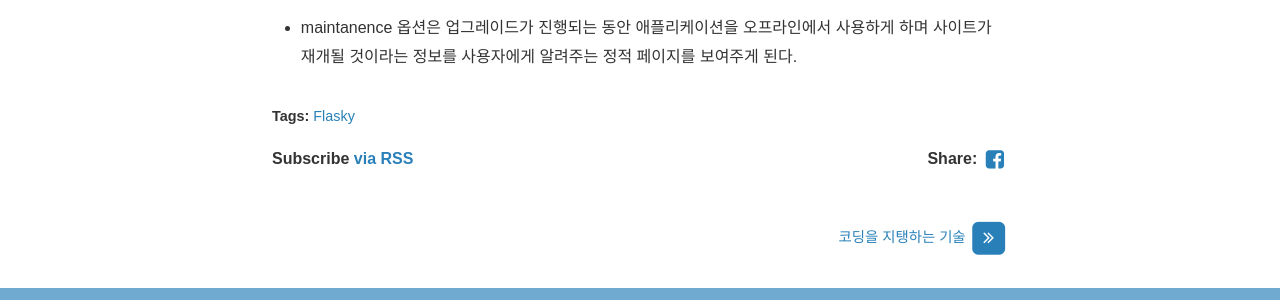
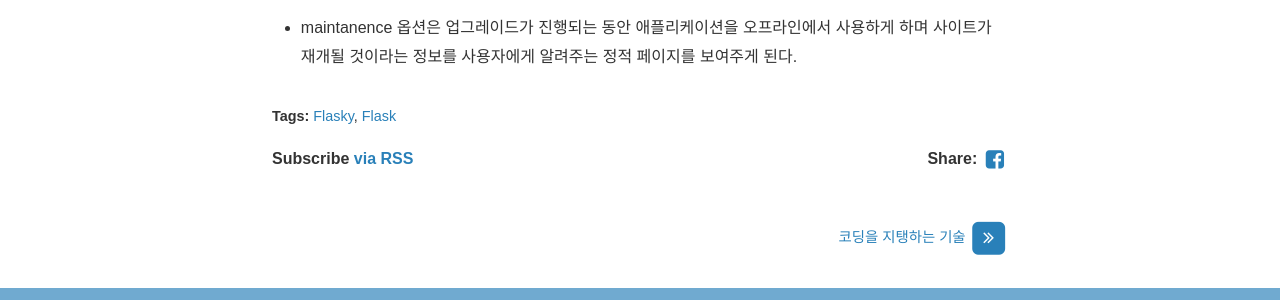
Before and after one commit to yoonkh/yoonkh.github.io, a Jekyll site: the page built from _posts/2017-11-27-flask.markdown, in a window 1280 px wide and 900 px high, scrolled down 9810 px. Shown: the part 363-663 px from the top of the window. Built offline with Jekyll 4.4.1, drawn with Linux system fonts in a browser that asks for light colours; nearby versions of some CDN libraries; comment, search, counter and statistics services are not loaded.

Commit message:
Update 2017-11-27-flask.markdown

```diff
--- a/_posts/2017-11-27-flask.markdown
+++ b/_posts/2017-11-27-flask.markdown
@@ -4,7 +4,9 @@ title:  "Flask Heroku(배포)"
 date:   2017-11-27
 author: Yoonkh
 categories: Flask
-tags:	Flasky
+tags:
+- Flasky
+- Flask
 comments: True
 ---
 
```
